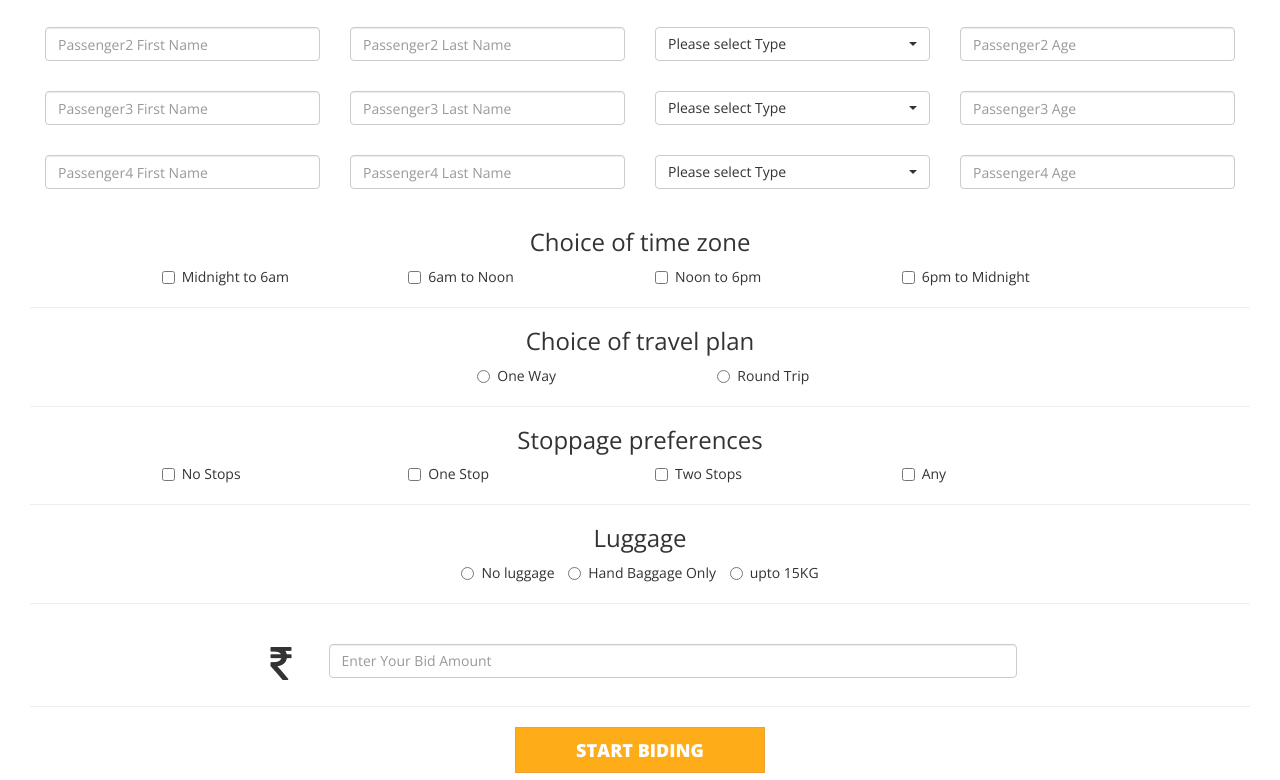
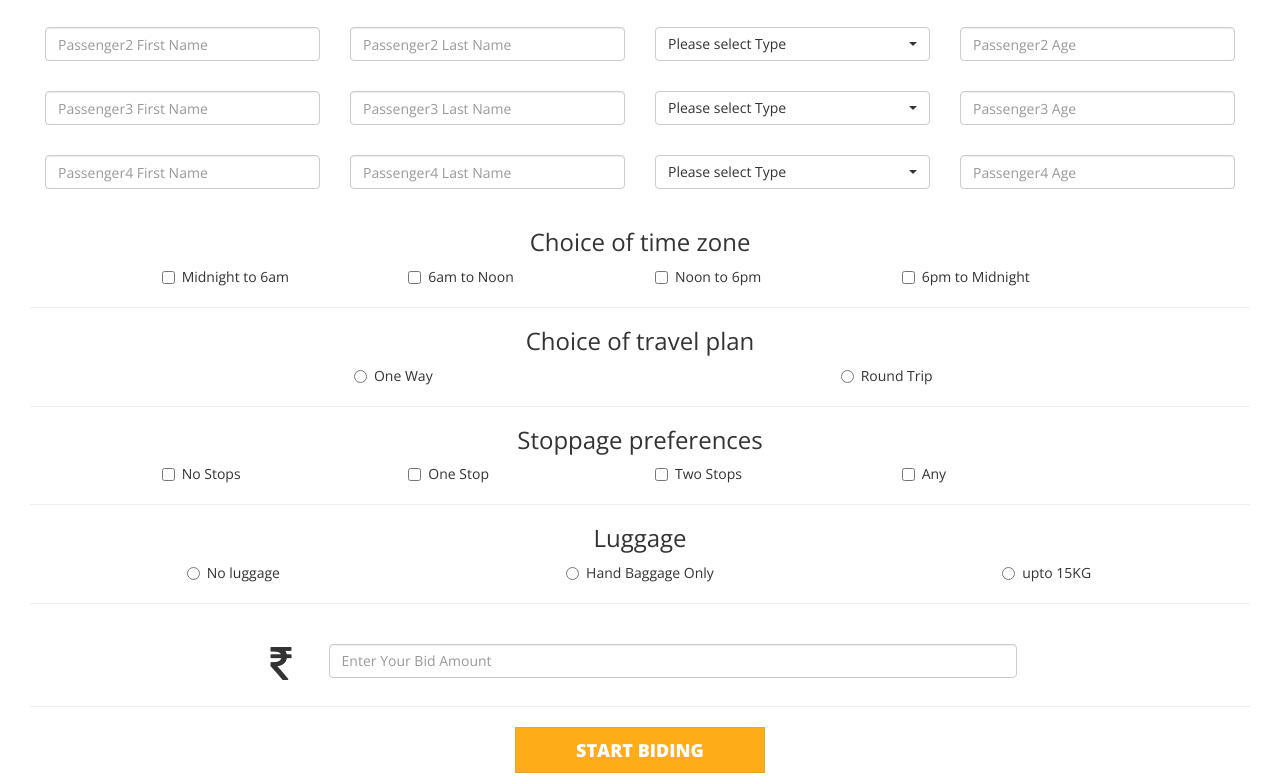
Before and after one commit to clientdigital/TestCfly, a plain HTML site: page step2.html in a window 1280 px wide. Shown: the part 386-1166 px from the top of the page. Drawn offline with nearby package versions, Linux system fonts and the light colour scheme.

Commit message:
thirdcommit

```diff
--- a/step2.html
+++ b/step2.html
@@ -333,10 +333,10 @@ $(".sliding-div").slideToggle('slow');
 					<div class="form-group">
 						<h3>Choice of travel plan</h3>
 						<div class="col-md-10 col-md-offset-1">
-						<div class="col-md-3 col-md-offset-3">
+						<div class="col-md-6 col-sm-6 col-xs-6">
 						<label class="radio-inline"><input type="radio" name="travel-paln" value="One Way">One Way</label>
 						</div>
-						<div class="col-md-3">
+						<div class="col-md-6 col-sm-6 col-xs-6">
 						<label class="radio-inline"><input type="radio" name="travel-paln" value="Round Trip">Round Trip</label>
 						</div>
 						</div>
@@ -365,9 +365,16 @@ $(".sliding-div").slideToggle('slow');
 					</div>
 					<div class="form-group">
 						<h3>Luggage</h3>
-						<label class="radio-inline"><input type="radio" name="luggage" value="No luggage">No luggage</label>
-						<label class="radio-inline"><input type="radio" name="luggage" value="Hand Baggage Only">Hand Baggage Only</label>
-						<label class="radio-inline"><input type="radio" name="luggage" value="upto 15KG">upto 15KG</label>
+						<div class="col-md-4 col-sm-4 col-xs-12">
+							<label class="radio-inline"><input type="radio" name="luggage" value="No luggage">No luggage</label>
+						</div>
+						<div class="col-md-4 col-sm-4 col-xs-12">
+							<label class="radio-inline"><input type="radio" name="luggage" value="Hand Baggage Only">Hand Baggage Only</label>
+						</div>
+						<div class="col-md-4 col-sm-4 col-xs-12">
+							<label class="radio-inline"><input type="radio" name="luggage" value="upto 15KG">upto 15KG</label>
+						</div>
+						<div class="clearfix"></div>
 					</div>
 					<div class="form-border">
 					</div>
```
